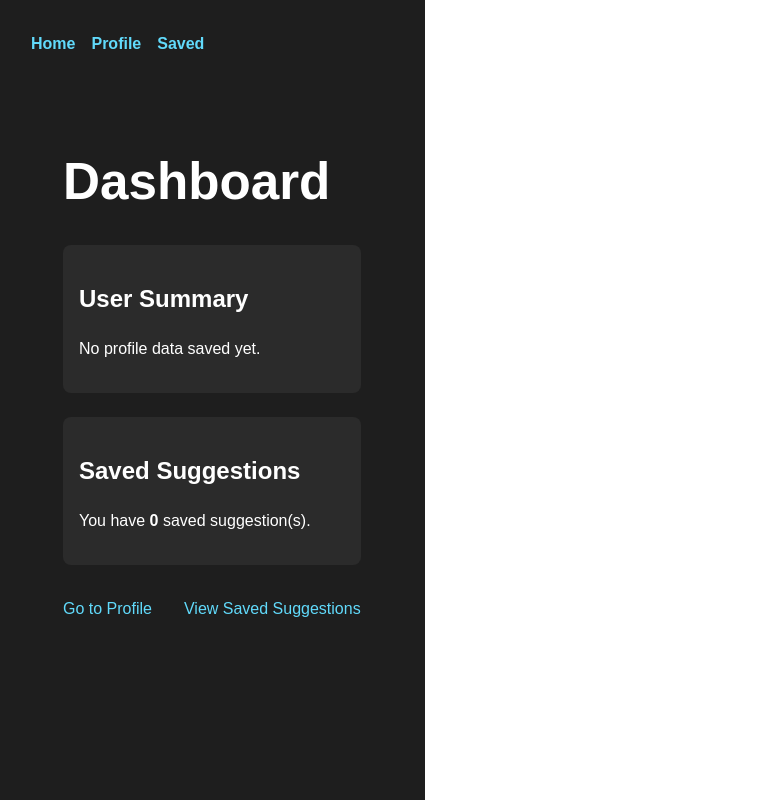
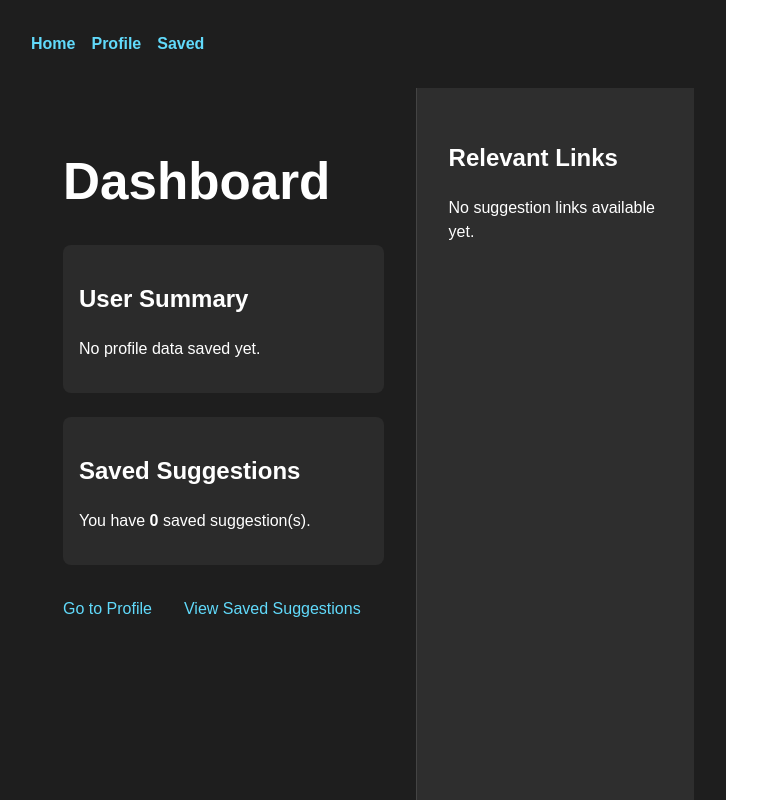
Before and after one commit to Fredrik-6/CareerPin, a React (Vite) app: page / in a window 1280 px wide. Shown: the top 800 px of the page, without its empty margins (1-758 px from the left). Built offline with nearby package versions, Linux system fonts and the light colour scheme.

Commit message:
Adding links for AI suggestions

```diff
--- a/src/Dashboard.jsx
+++ b/src/Dashboard.jsx
@@ -6,6 +6,7 @@ function Dashboard() {
   const [savedCount, setSavedCount] = useState(0);
   const [latestSuggestion, setLatestSuggestion] = useState("");
   const [latestDate, setLatestDate] = useState("");
+  const [relatedLinks, setRelatedLinks] = useState([]);
 
   useEffect(() => {
     const stored = JSON.parse(localStorage.getItem("userProfile"));
@@ -16,6 +17,18 @@ function Dashboard() {
       const last = suggestions[suggestions.length - 1];
       setLatestSuggestion(last.suggestion);
       setLatestDate(new Date(last.date).toLocaleString());
+      // Mock related links for each line in the suggestion
+      const generatedLinks = last.suggestion
+        .split("\n") // Split suggestion text line-by-line
+        .filter(line => line.trim() !== "")
+        .map(line => ({
+          text: line.trim(),
+          links: [
+            `https://www.google.com/search?q=${encodeURIComponent(line.trim() + " course")}`,
+            `https://www.linkedin.com/jobs/search/?keywords=${encodeURIComponent(line.trim())}`
+          ]
+        }));
+      setRelatedLinks(generatedLinks);
     }
   }, []);
 
@@ -31,11 +44,13 @@ function Dashboard() {
     } else {
       setLatestSuggestion("");
       setLatestDate("");
+      setRelatedLinks([]);
     }
   };
 
   return (
-    <div style={{ padding: '2rem', backgroundColor: '#1e1e1e', color: '#fff', minHeight: '100vh' }}>
+    <div style={{ display: 'flex', backgroundColor: '#1e1e1e', color: '#fff', minHeight: '100vh' }}>
+      <div style={{ flex: 3, padding: '2rem' }}>
         <h1>Dashboard</h1>
 
         {profile?.name && (
@@ -77,6 +92,27 @@ function Dashboard() {
           <Link to="/saved" style={{ color: '#61dafb' }}>View Saved Suggestions</Link>
         </div>
       </div>
+
+      <div style={{ flex: 2, padding: '2rem', backgroundColor: '#2e2e2e', borderLeft: '1px solid #444' }}>
+        <h2>Relevant Links</h2>
+        {relatedLinks.length === 0 ? (
+          <p>No suggestion links available yet.</p>
+        ) : (
+          <ul style={{ paddingLeft: '1rem' }}>
+            {relatedLinks.map((item, index) => (
+              <li key={index} style={{ marginBottom: '1rem' }}>
+                <div style={{ fontSize: '0.95rem', marginBottom: '0.25rem' }}></div>
+                <div><strong>{item.text}</strong></div>
+                <div>
+                  <a href={item.links[0]} target="_blank" rel="noopener noreferrer" style={{ color: '#61dafb', marginRight: '1rem' }}>Course</a>
+                  <a href={item.links[1]} target="_blank" rel="noopener noreferrer" style={{ color: '#61dafb' }}>Jobs</a>
+                </div>
+              </li>
+            ))}
+          </ul>
+        )}
+      </div>
+    </div>
   );
 }
 
```
Lines whose indentation alone changed are shown as unchanged.
